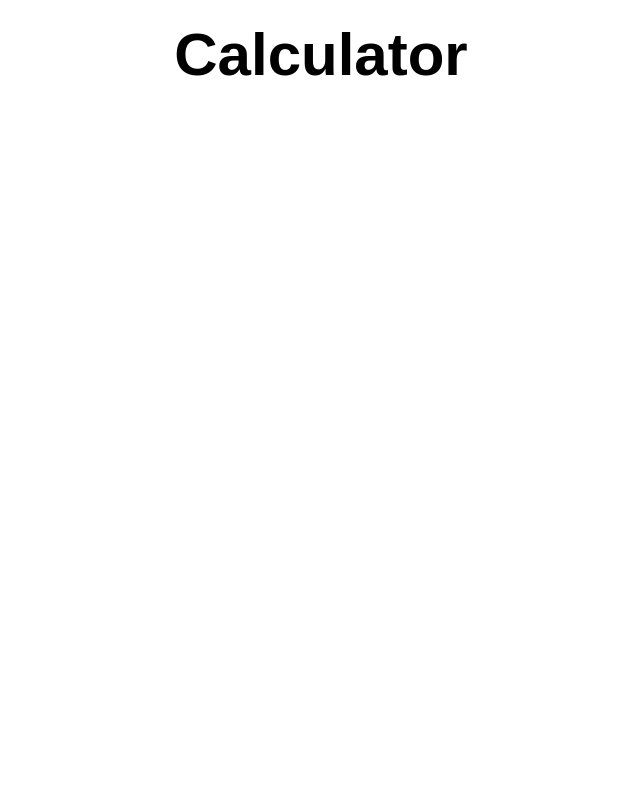
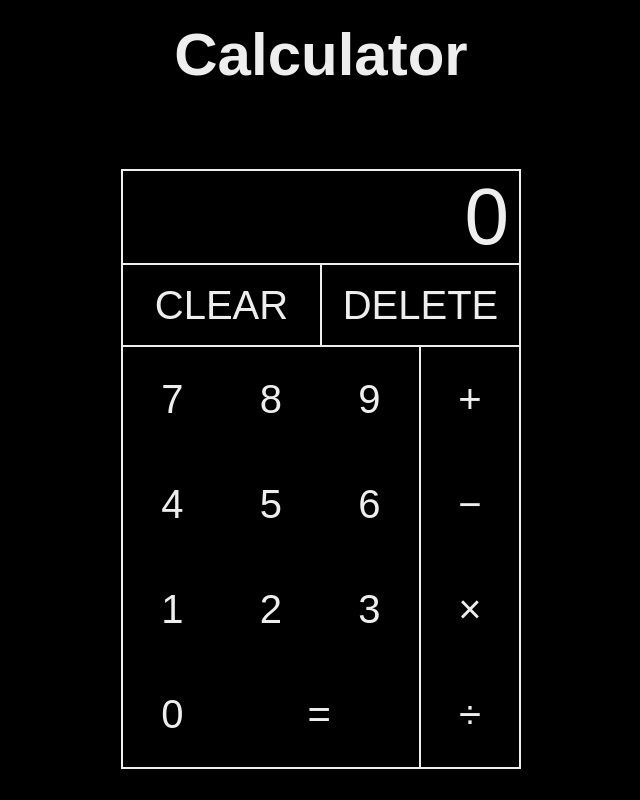
Before and after one commit to ColbyCabrera/calculator, a plain HTML site: page index.html in a window 1280 px wide. Shown: the whole page, without its empty margins (319-959 px from the left). Drawn offline with Linux system fonts and the light colour scheme.

Commit message:
create calculator interface

```diff
--- a/index.html
+++ b/index.html
@@ -13,7 +13,41 @@
     </section>
     <section class="calculator">
         <div class="calculator__container">
+            <div class="display">
+                <p class="output">0</p>
+            </div>
+            <div class="input">
+                <div class="c-and-d">
+                    <div class="clear ">
+                        <p>CLEAR</p>
+                    </div>
+                    <div class="delete">
+                        <p>DELETE</p>
+                    </div>
+                </div>
+                <div class="num-op">
+                    <div class="numbers">
+                        <div class="7 number"><p>7</p></div>
+                        <div class="8 number"><p>8</p></div>
+                        <div class="9 number"><p>9</p></div>
+                        <div class="4 number"><p>4</p></div>
+                        <div class="5 number"><p>5</p></div>
+                        <div class="6 number"><p>6</p></div>
+                        <div class="1 number"><p>1</p></div>
+                        <div class="2 number"><p>2</p></div>
+                        <div class="3 number"><p>3</p></div>
+                        <div class="0 number"><p>0</p></div>
+                        <div class="equal"><p>=</p></div>
+                    </div>
+                    <div class="operators">
+                        <div class="add operator"><p>&plus;</p></div>
+                        <div class="subtract operator"><p>&minus;</p></div>
+                        <div class="multiply operator"><p>&times</p></div>
+                        <div class="divide operator"><p>&divide</p></div>
+                    </div>
+                </div>
 
+            </div>
         </div>
     </section>
 </body>
--- a/style.css
+++ b/style.css
@@ -9,6 +9,8 @@ html {
     min-height: 100%;
     font-family: Arial, Helvetica, sans-serif;
     font-weight: 300;
+    color: #eee;
+    background-color: black;
 }
 
 h1 {
@@ -16,3 +18,130 @@ h1 {
     text-align: center;
     margin-top: 2rem;
 }
+
+.calculator__container {
+    background-color: #eee;
+    height: 60rem;
+    width: 40rem;
+    margin: 0 auto;
+    margin-top: 8rem;
+    padding: 2px;
+    display: flex;
+    flex-direction: column;
+    gap: 2px;
+}
+
+.calculator {
+
+}
+
+.display {
+    background-color: black;
+    flex-basis: 10rem;
+}
+
+.input {
+    flex-basis: 50rem;
+    gap: 2px;
+    display: flex;
+    flex-direction: column;
+}
+
+.c-and-d {
+    flex-basis: 8rem;
+    background-color: #eee;
+    display: flex;
+    gap: 2px;
+}
+
+.c-and-d p {
+    font-size: 4rem;
+}
+
+.clear {
+
+    flex-basis: 50%;
+    height: 100%;
+    background-color: black;
+}
+
+.delete {
+    flex-basis: 50%;
+    background-color: black;
+    height: 100%;
+}
+
+.clear, .delete {
+    display: flex;
+    align-items: center;
+}
+
+.num-op {
+    flex-basis: 42rem;
+    background-color: black;
+    display: flex;
+}
+
+.numbers {
+    flex-basis: 75%;
+    border-right: 1px solid #eee;
+    display: flex;
+    flex-wrap: wrap;
+}
+
+.operators {
+    flex-basis: 25%;
+    border-left: 1px solid #eee;
+}
+
+.number {
+    flex-basis: 33.3%;
+    display: flex;
+    align-items: center;
+}
+
+.equal {
+    flex-basis: 66%;
+    display: flex;
+    align-items: center;
+}
+
+p {
+    font-size: 4rem;
+    text-align: center;
+    width: 100%;
+}
+
+.operators {
+    display: flex;
+    flex-direction: column;
+}
+
+.operator {
+    flex-basis: 25%;
+    display: flex;
+    align-items: center;
+}
+
+.number:hover, .operator:hover, .clear p:hover, .delete p:hover {
+    transform: scale(1.1);
+    color: #fff;
+}
+
+.number, .operator, .clear p, .delete p {
+    transition: all 0.1s;
+}
+
+.display {
+    text-align: right;
+    display: flex;
+    justify-content: flex-end;
+}
+
+.output {
+    width: fit-content;
+    text-align: right;
+    padding-right: 1rem;
+    font-size: 8rem;
+    height: 100%;
+}
```
